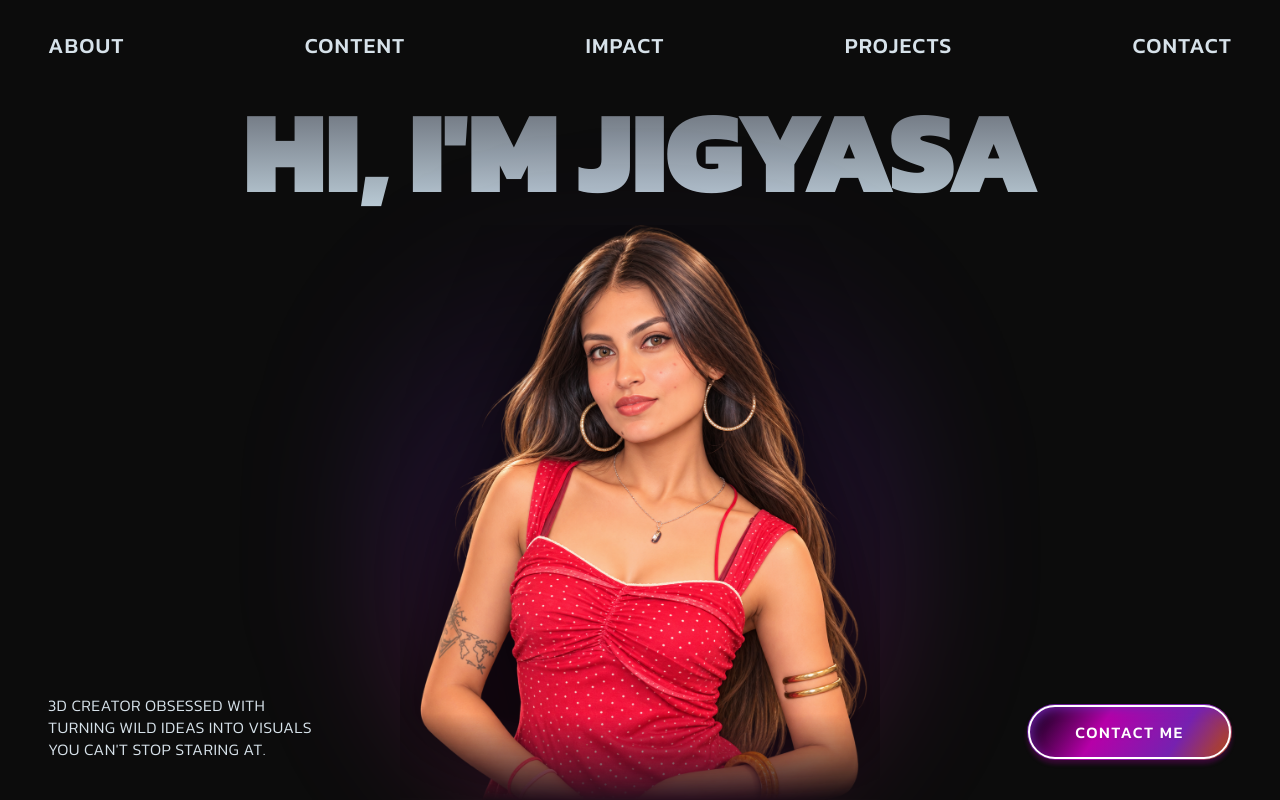
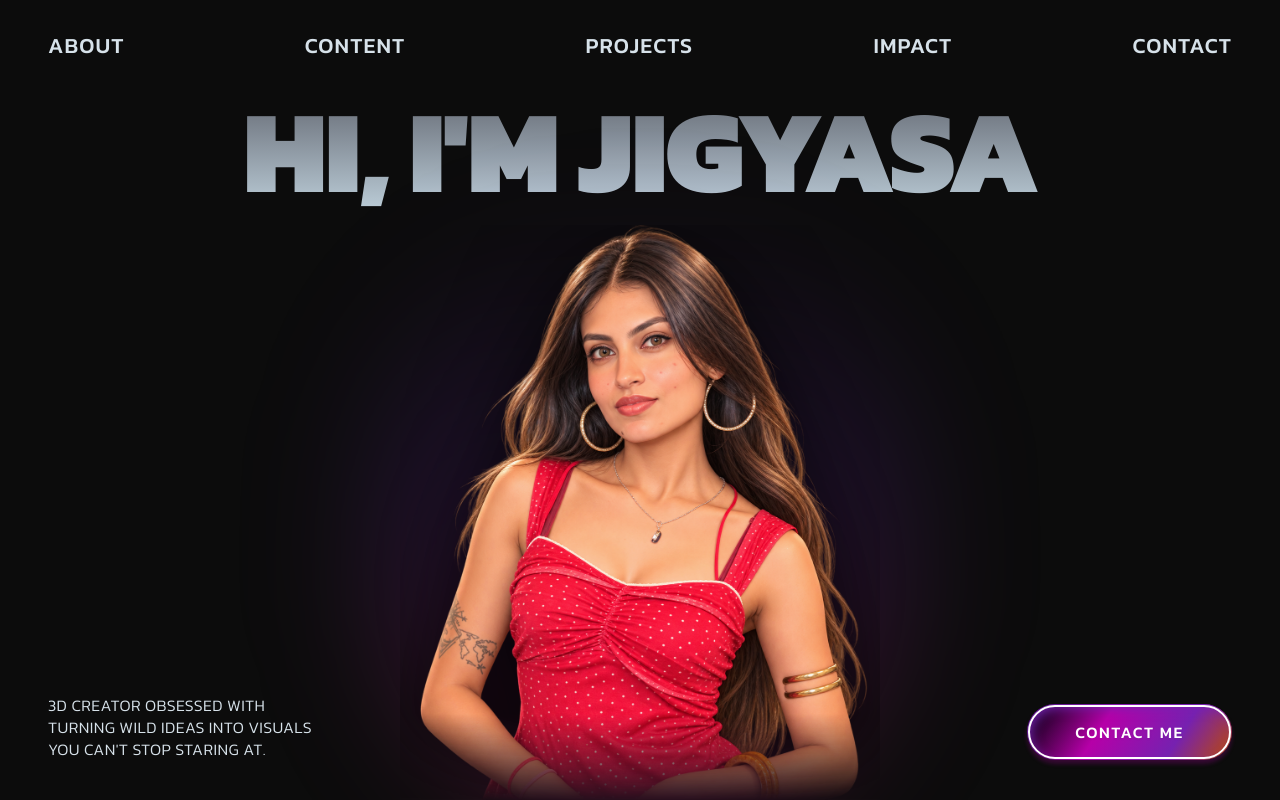
Before and after one commit to jigyasa20/Jigyasa_portfolio, a React (Vite) app: page / in a window 1280 px wide. Shown: the top 800 px of the page. Built offline with nearby package versions, Linux system fonts and the light colour scheme.

Commit message:
feat: position brand logo wall directly below Content That Gets Noticed section

```diff
--- a/src/App.tsx
+++ b/src/App.tsx
@@ -34,14 +34,14 @@ export function App() {
       {/* 2. Social Media Videos Showcase (Clickable video cards with modal player) */}
       <SocialVideosSection onSelectVideo={handleSelectVideo} />
 
-      {/* 3. Social Media Analytics (Views, followers, brand collabs & platform stats) */}
+      {/* 3. Brand Logo Wall ("Projects I've worked with" - single line ticker) */}
+      <BrandLogoWall />
+
+      {/* 4. Social Media Analytics (Views, followers, brand collabs & platform stats) */}
       <SocialAnalyticsSection />
 
-      {/* 4. About Section (Natural, conversational storytelling) */}
+      {/* 5. About Section (Natural, conversational storytelling) */}
       <AboutSection onOpenContact={handleOpenContact} />
-
-      {/* 5. Brand Logo Wall ("Projects I've worked with" - single line ticker) */}
-      <BrandLogoWall />
 
       {/* Footer */}
       <Footer onOpenContact={handleOpenContact} />
--- a/src/components/sections/HeroSection.tsx
+++ b/src/components/sections/HeroSection.tsx
@@ -44,18 +44,18 @@ export const HeroSection: React.FC<HeroSectionProps> = ({ onOpenContact }) => {
             Content
           </a>
           <a
+            href="#brands"
+            onClick={(e) => handleNavClick(e, 'brands')}
+            className="transition-opacity duration-200 hover:opacity-70 cursor-pointer"
+          >
+            Projects
+          </a>
+          <a
             href="#stats"
             onClick={(e) => handleNavClick(e, 'stats')}
             className="transition-opacity duration-200 hover:opacity-70 cursor-pointer"
           >
             Impact
-          </a>
-          <a
-            href="#brands"
-            onClick={(e) => handleNavClick(e, 'brands')}
-            className="transition-opacity duration-200 hover:opacity-70 cursor-pointer"
-          >
-            Projects
           </a>
           <a
             href="#contact"
```
